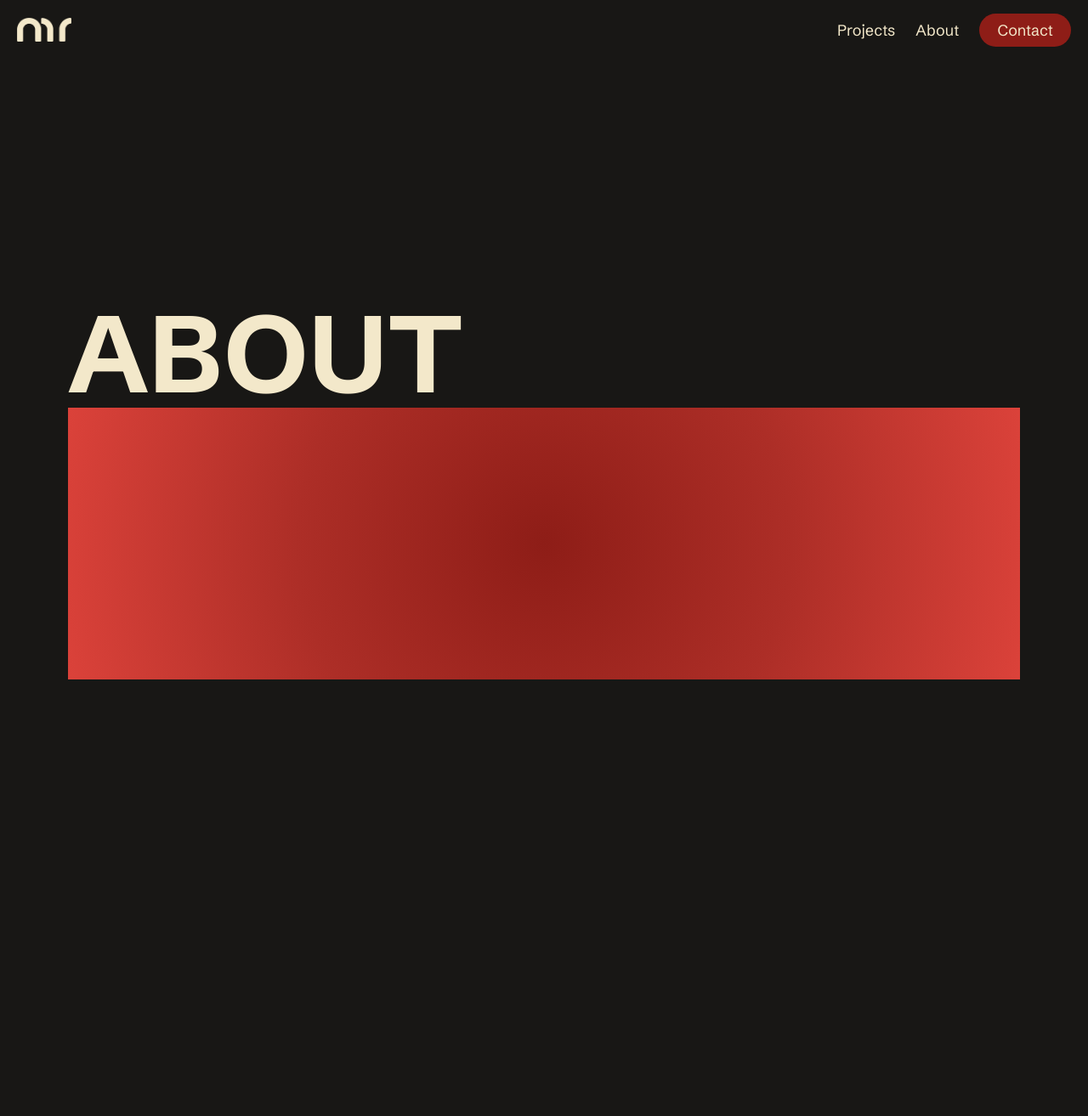
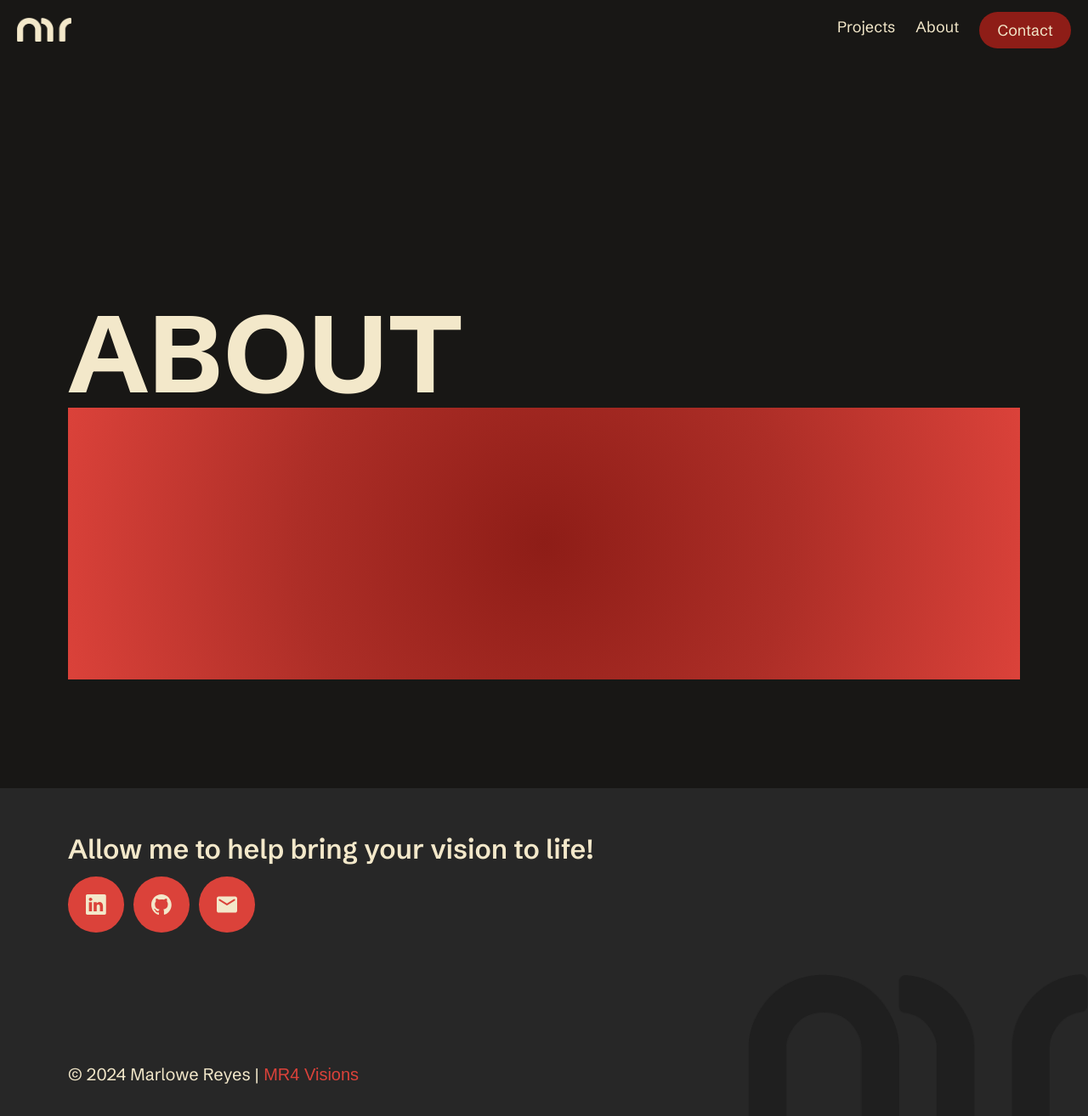
Before and after one commit to marlowereyes/marlowereyes, a Next.js app: page /about in a window 1280 px wide. Shown: the top 1314 px of the page at 85% size. Before the commit the page ends 928 px from the top, so only its background shows below. Built offline with nearby package versions, Linux system fonts and the light colour scheme; a web font is replaced by a local one.

Commit message:
implementing footer and scroll to to footer

```diff
--- /dev/null
+++ b/components/ContactButton/ContactButton.module.css
@@ -0,0 +1,23 @@
+.contactButton {
+    background-color: var(--red-variant);
+    padding: 0.5rem 1.32rem;
+    margin-left: 24px;
+    text-decoration: none;
+    color: var(--cream);
+    font-size: 18px;
+    font-family: Schibsted Grotesk;
+    font-weight: 200;
+    border-radius: 2rem;
+  }
+
+  .contactButton:hover {
+    background-color: var(--red);
+  }
+
+  @media (min-width: 667px) and (max-width: 1024px)  {
+    .contactButton {
+      font-size: 16px;
+      margin-left: 20px;
+      padding: 0.5rem 1.16rem;
+    }
+}
--- /dev/null
+++ b/components/ContactButton/index.js
@@ -0,0 +1,11 @@
+import styles from "./ContactButton.module.css";
+
+export default function ScrollButtons() {
+    return (
+      <div className={styles.contactButton}>
+        <button onClick={() => window.scrollTo({ top: document.body.scrollHeight, behavior: "smooth" })}>
+          Contact
+        </button>
+      </div>
+    );
+  }
--- a/components/Footer/Footer.module.css
+++ b/components/Footer/Footer.module.css
@@ -1,5 +1,14 @@
 .footer {
     background-color: var(--black-variant);
+    display: flex;
+    align-items: flex-end;
+    justify-content: space-between;
+}
+
+.logo {
+    height: fit-content;
+    position: absolute;
+    right: 0;
 }
 
 .container {
@@ -10,6 +19,7 @@
     display: flex;
     flex-direction: column;
     justify-content: space-between;
+    z-index: 1;
 }
 
 .container h6 {
@@ -20,3 +30,19 @@
     font-family: var(--font-schibsted-grotesk);
     color: var(--cream);
 }
+
+@media (min-width: 667px) and (max-width: 1024px)  {
+    .logo {
+        position: absolute;
+        right: 0;
+    }
+    .container {
+        height: 45vh;
+    }
+}
+
+@media (max-width: 667px) {
+    .footer {
+        display: none;
+    }
+}
--- a/components/Footer/index.js
+++ b/components/Footer/index.js
@@ -1,5 +1,6 @@
 import FooterLinks from "../FooterLinks";
 import styles from "./Footer.module.css";
+import Image from "next/image";
 
 export default function Footer() {
   return (
@@ -17,6 +18,7 @@ export default function Footer() {
             Visions
           </h6>
         </div>
+        <Image src="/footer-logo.png" width={400} height={200} alt="Marlowe Reyes logo" className={styles.logo}/>
       </footer>
     </>
   );
--- a/components/FooterLinks/FooterLinks.module.css
+++ b/components/FooterLinks/FooterLinks.module.css
@@ -1,15 +1,16 @@
 .externalLinks {
     display: flex;
-    gap: 1rem;
+    gap: 0.72rem;
+    margin-top: 0.5rem;
 }
 
 .link {
     background-color: var(--red);
-    padding: 1rem;
+    padding: 1.3rem;
     border-radius: 50%;
 }
 
 .icon {
-    width: 2rem;
-    height: 2rem;
+    width: 1.5rem;
+    height: 1.5rem;
 }
--- a/components/FooterLinks/index.js
+++ b/components/FooterLinks/index.js
@@ -39,7 +39,7 @@ export default function FooterLinks() {
             />
           </button>
           {copied && (
-            <div className="flex flex-col items-center md:items-start">
+            <div>
               <p style={{ color: "var(--red)" }}>marlowerreyes@gmail.com</p>
               <p>Copied to clipboard!</p>
             </div>
--- a/components/Header/Header.module.css
+++ b/components/Header/Header.module.css
@@ -48,24 +48,13 @@
     border-radius: 50%;
   }
 
-  .contactButton {
-    background-color: var(--red-variant);
-    padding: 0.5rem 1.32rem;
-    margin-left: 24px;
-    text-decoration: none;
-    color: var(--cream);
-    font-size: 18px;
-    font-family: Schibsted Grotesk;
-    font-weight: 200;
-    border-radius: 2rem;
+  .navMobile {
+    display: none;
   }
 
-  .contactButton:hover {
-    background-color: var(--red);
-  }
-
-  .navMobile {
-    display: none;
+  .nav {
+    display: flex;
+    align-items: center;
   }
 
   @media (min-width: 667px) and (max-width: 1024px)  {
--- a/components/Header/index.js
+++ b/components/Header/index.js
@@ -2,6 +2,7 @@ import { useEffect, useState } from "react";
 import Link from "next/link";
 import Image from "next/image";
 import styles from "./Header.module.css";
+import ContactButton from "../ContactButton";
 
 export default function Header() {
   const [scrolled, setScrolled] = useState(false);
@@ -30,9 +31,7 @@ export default function Header() {
         <Link href="/about" className={styles.navLink}>
           About
         </Link>
-        <Link href="/#contact" className={styles.contactButton}>
-          Contact
-        </Link>
+        <ContactButton />
       </nav>
       <nav className={styles.navMobile}>
         <button
--- a/src/app/about/page.js
+++ b/src/app/about/page.js
@@ -1,12 +1,16 @@
 "use client";
 import Header from "../../../components/Header";
 import SectionTitle from "../../../components/SectionTitle"
+import Footer from "../../../components/Footer";
 
 export default function About() {
   return (
     <>
-      <Header />
+        <Header />
+    <main>
       <SectionTitle title="ABOUT"/>
+    </main>
+    <Footer />
     </>
   );
 }
--- a/src/app/projects/page.js
+++ b/src/app/projects/page.js
@@ -1,8 +1,8 @@
 "use client";
 import { useState } from "react";
-import Link from "next/link";
 import Header from "../../../components/Header";
 import SectionTitle from "../../../components/SectionTitle";
+import Footer from "../../../components/Footer";
 import Folder from "../../../components/Folder";
 
 export default function Projects() {
@@ -15,8 +15,11 @@ export default function Projects() {
   return (
     <>
       <Header />
+      <main>
       <SectionTitle title="PROJECTS" />
         <Folder />
+      </main>
+      <Footer />
     </>
   );
 }
```
Also changed, not shown: public/footer-logo.png (added).
